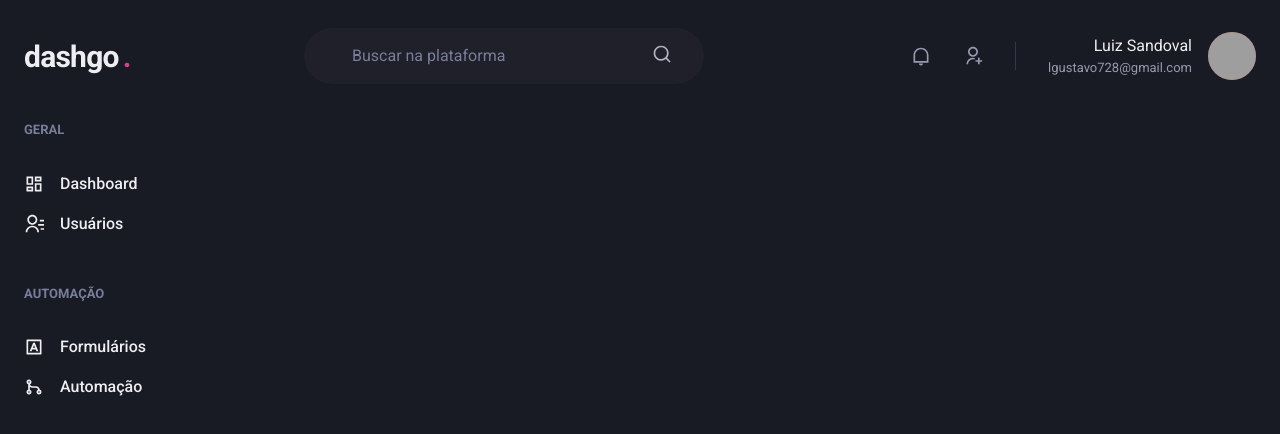
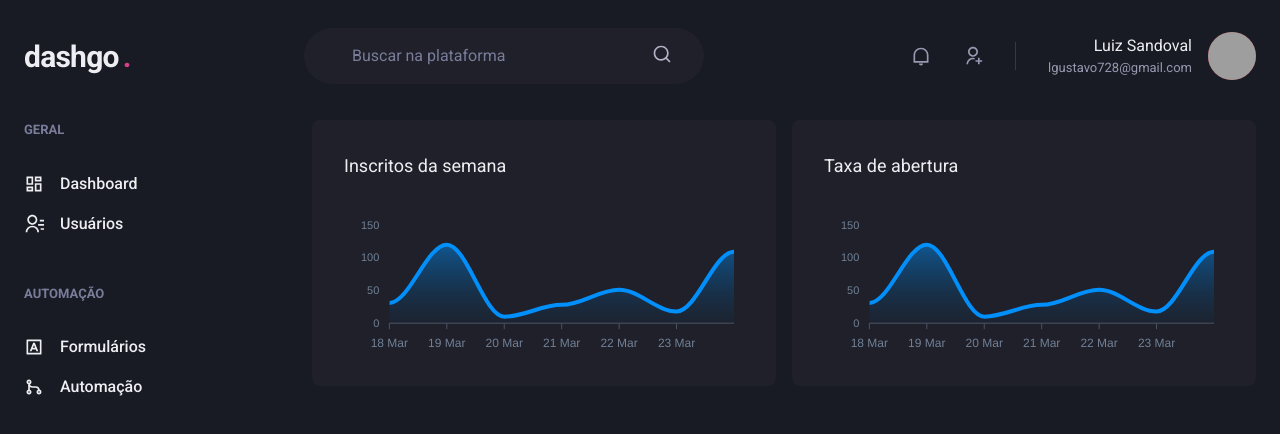
Before and after one commit to luizsandoval/dashgo, a Next.js app: page /dashboard in a window 1280 px wide. Shown: the top 434 px of the page. Built offline with nearby package versions, Linux system fonts and the light colour scheme; grey boxes are pictures that could not be loaded.

Commit message:
chore: finishes Dashboard page

```diff
--- a/package.json
+++ b/package.json
@@ -13,9 +13,11 @@
     "@chakra-ui/react": "^1.8.8",
     "@emotion/react": "^11.9.0",
     "@emotion/styled": "^11.8.1",
+    "apexcharts": "^3.35.0",
     "framer-motion": "^6.2.10",
     "next": "12.1.5",
     "react": "18.0.0",
+    "react-apexcharts": "^1.4.0",
     "react-dom": "18.0.0",
     "react-icons": "^4.3.1"
   },
--- a/src/pages/dashboard.tsx
+++ b/src/pages/dashboard.tsx
@@ -1,7 +1,66 @@
-import { Flex } from '@chakra-ui/react';
+import { Box, Flex, SimpleGrid, Text, theme } from '@chakra-ui/react';
+import dynamic from 'next/dynamic';
+
+const Chart = dynamic(() => import('react-apexcharts'), { ssr: false });
 
 import { Header } from '../components/Header';
 import { Sidebar } from '../components/Sidebar';
+
+const options: ApexCharts.ApexOptions = {
+    chart: {
+        toolbar: {
+            show: false,
+        },
+        zoom: {
+            enabled: false,
+        },
+        foreColor: theme.colors.gray[500],
+    },
+    grid: {
+        show: false,
+    },
+    dataLabels: {
+        enabled: false,
+    },
+    tooltip: {
+        enabled: false,
+    },
+    xaxis: {
+        type: 'datetime',
+        axisBorder: {
+            color: theme.colors.gray[600],
+        },
+        axisTicks: {
+            color: theme.colors.gray[600],
+        },
+        categories: [
+            '2021-03-18T00:00:00.000Z',
+            '2021-03-19T00:00:00.000Z',
+            '2021-03-20T00:00:00.000Z',
+            '2021-03-21T00:00:00.000Z',
+            '2021-03-22T00:00:00.000Z',
+            '2021-03-23T00:00:00.000Z',
+            '2021-03-24T00:00:00.000Z',
+        ],
+    },
+    fill: {
+        opacity: 0.3,
+        type: 'gradient',
+        gradient: {
+            shade: 'dark',
+            opacityFrom: 0.7,
+            opacityTo: 0.3,
+
+        }
+    }
+};
+
+const series = [
+    {
+        name: 'series1',
+        data: [31, 120, 10, 28, 51, 18, 109],
+    },
+];
 
 const Dashboard = () => {
     return (
@@ -9,6 +68,35 @@
             <Header />
             <Flex width='100%' my='6' maxWidth={1480} mx='auto' px='6'>
                 <Sidebar />
+                <SimpleGrid
+                    flex='1'
+                    gap='4'
+                    minChildWidth='328px'
+                    alignItems='flex-start'
+                >
+                    <Box p='8' bg='gray.800' borderRadius={8} pb='4'>
+                        <Text fontSize='lg' mb='4'>
+                            Inscritos da semana
+                        </Text>
+                        <Chart
+                            type='area'
+                            height={160}
+                            series={series}
+                            options={options}
+                        />
+                    </Box>
+                    <Box p='8' bg='gray.800' borderRadius={8} pb='4'>
+                        <Text fontSize='lg' mb='4'>
+                            Taxa de abertura
+                        </Text>
+                        <Chart
+                            type='area'
+                            height={160}
+                            series={series}
+                            options={options}
+                        />
+                    </Box>
+                </SimpleGrid>
             </Flex>
         </Flex>
     );
```
Also changed, not shown: 1 other file (tests, documents, lock files or other folders).
